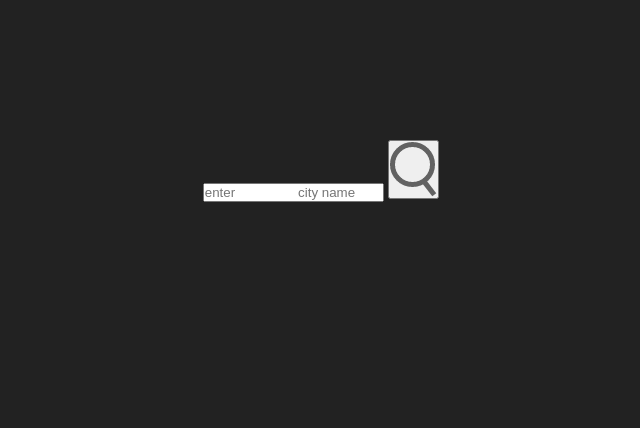
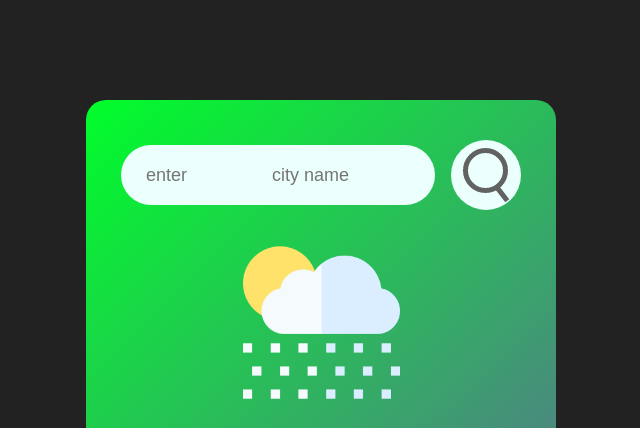
Before and after one commit to IXRMTT2/Weather-Website, a plain HTML site: page index.html in a window 1280 px wide. Shown: the top 428 px of the page, without its empty margins (319-959 px from the left). Drawn offline with Linux system fonts and the light colour scheme.

Commit message:
css html update

```diff
--- a/index.html
+++ b/index.html
@@ -10,7 +10,11 @@
                 <input type="text" placeholder="enter
                 city name" spellcheck="false">
                 <button><img src="images/search.png"></button>
-
+            </div>
+            <div>
+                <img src="images/rain.png" class="weather-icon">
+                <h1 class="temp">22°C</h1>
+                <h2 class="city">New York</h2>
             </div>
         </div>
     </body>
--- a/style.css
+++ b/style.css
@@ -12,10 +12,41 @@ body {
 .card{
     width: 90%;
     max-width: 470px;
-    background-color: linear-gradiant(135deg, #00feba, #5b548a);
+    background: linear-gradient(135deg, #00fe2a, #54798a);
     color: #fff;
     margin: 100px auto 0;
     border-radius: 20px;
     padding: 40px 35px;
     text-align: center;
 }
+.search {
+    width: 100%;
+    display: flex;
+    align-items: center;
+    justify-content: space-between;
+
+}
+.search input {
+    border: 0;
+    outline: 0;
+    background: #ebfffc;
+    color: #555;
+    padding: 10px 25px;
+    height: 60px;
+    border-radius: 30px;
+    flex: 1;
+    margin-right: 16px;
+    font-size: 18px;
+}
+.search button {
+    border: 0;
+    outline: 0;
+    background: #ebfffc;
+    border-radius: 50%;
+    width: 70px;
+    height: 70px;
+    cursor: pointer;
+}
+.search button image {
+    width: 16px;
+}
```
